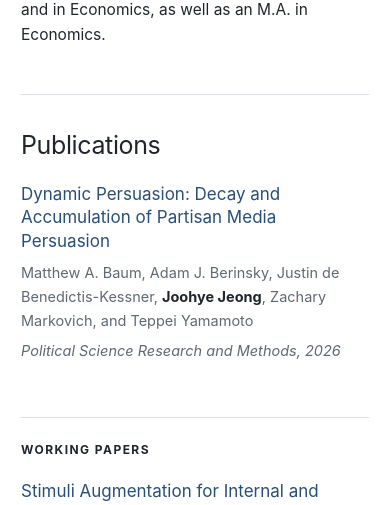
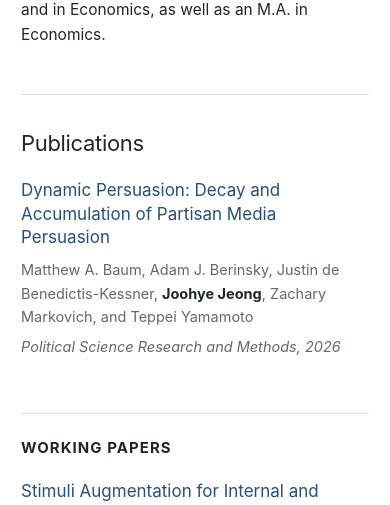
Before and after one commit to JoohyeJeong/JoohyeJeong.github.io, a Next.js app: page / in a window 390 px wide. Shown: the part 800-1305 px from the top of the page. Built offline with nearby package versions, Linux system fonts and the light colour scheme.

Commit message:
Balance publication section headings

```diff
--- a/app/globals.css
+++ b/app/globals.css
@@ -126,7 +126,7 @@ h3 {
 }
 
 .content-section > h2 {
-  font-size: 28px;
+  font-size: 24px;
   letter-spacing: -0.015em;
   line-height: 1.2;
   margin: 0 0 26px;
@@ -159,9 +159,9 @@ h3 {
 .subsection-title {
   border-top: 1px solid var(--line);
   font-family: -apple-system, BlinkMacSystemFont, 'Segoe UI', Arial, sans-serif;
-  font-size: 12px !important;
+  font-size: 16px !important;
   font-weight: 700;
-  letter-spacing: 0.12em !important;
+  letter-spacing: 0.07em !important;
   margin: 38px 0 0 !important;
   padding-top: 30px;
   text-transform: uppercase;
@@ -263,7 +263,7 @@ h3 {
   }
 
   .content-section > h2 {
-    font-size: 25px;
+    font-size: 22px;
     margin-bottom: 23px;
   }
 
@@ -282,6 +282,7 @@ h3 {
   }
 
   .subsection-title {
+    font-size: 15px !important;
     margin-top: 30px !important;
     padding-top: 25px;
   }
```
